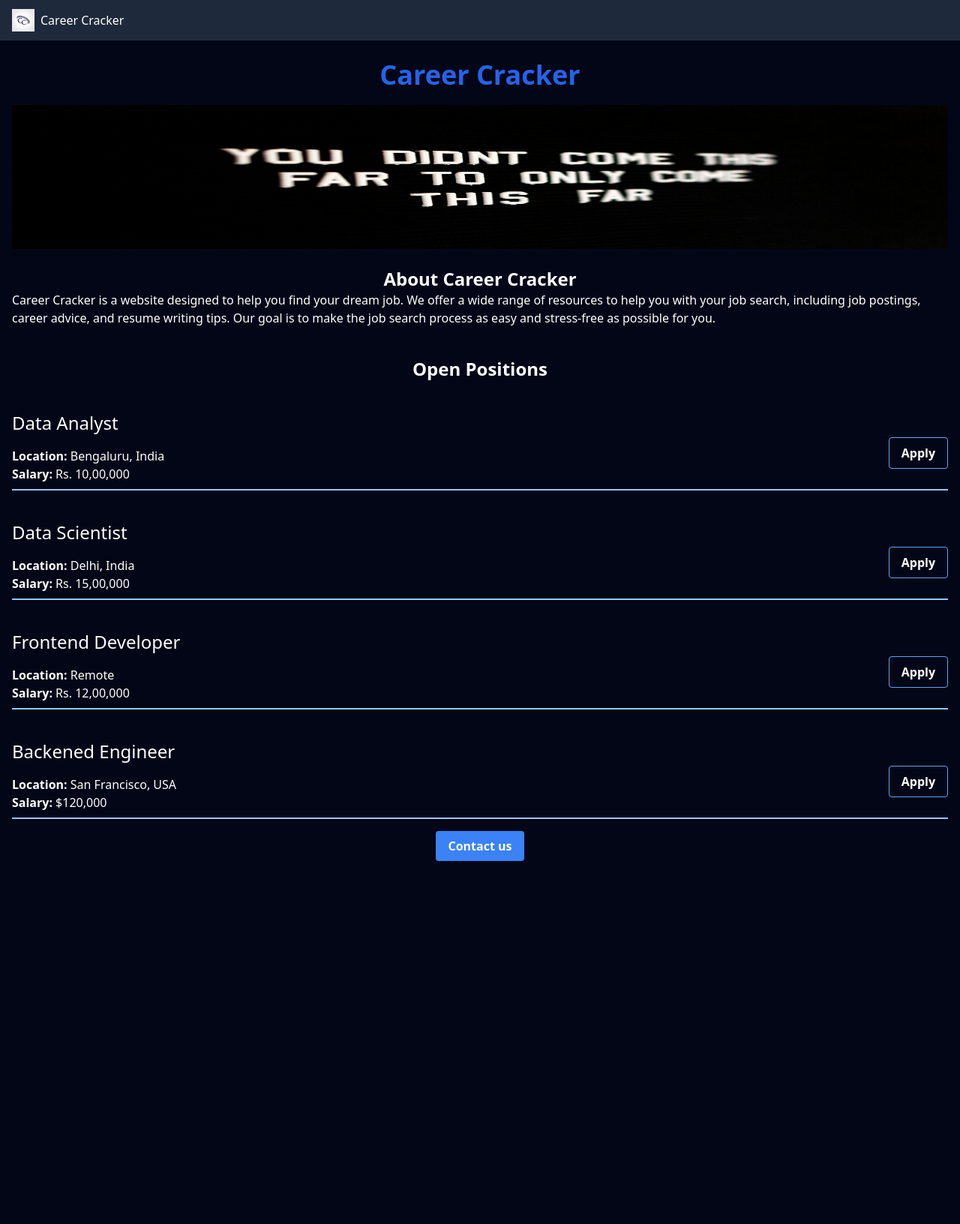
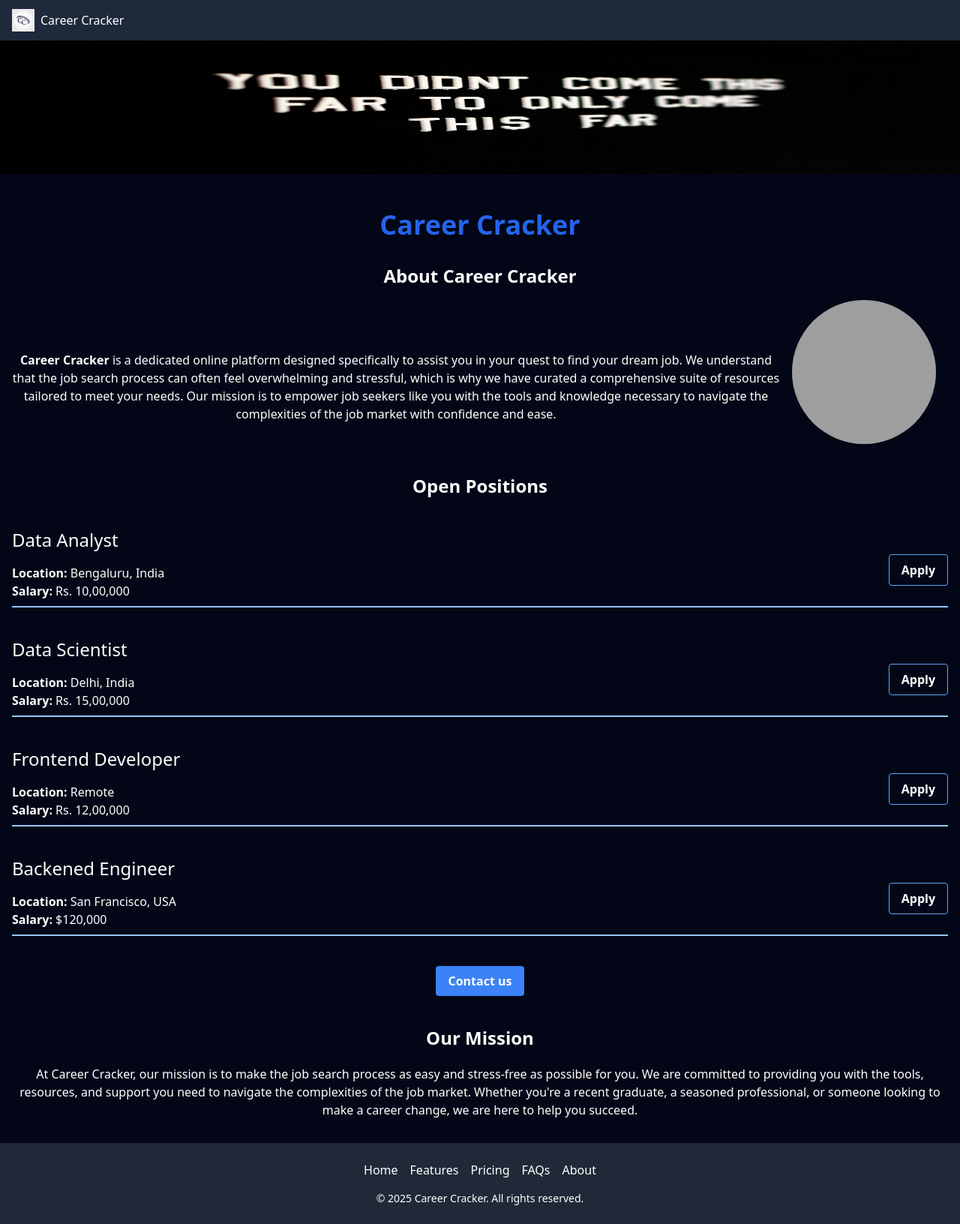
Before and after one commit to vinnu112p/career-website, a Flask app: page / in a window 1280 px wide. Shown: the whole page at 75% size. Before the commit the page ends 1148 px from the top, so only its background shows below. Run offline with Flask 3, Linux system fonts and the light colour scheme; some libraries are stand-ins or nearby versions; grey boxes are pictures that could not be loaded.

Commit message:
Adding Functionalities

```diff
--- /dev/null
+++ b/templates/footer.html
@@ -0,0 +1,14 @@
+<footer class="bg-gray-800 text-white py-6 w-full">
+    <div class="container mx-auto px-4">
+        <div class="flex flex-col items-center">
+            <div class="flex space-x-4 mb-4">
+                <a href="#" class="hover:text-gray-400">Home</a>
+                <a href="#" class="hover:text-gray-400">Features</a>
+                <a href="#" class="hover:text-gray-400">Pricing</a>
+                <a href="#" class="hover:text-gray-400">FAQs</a>
+                <a href="#" class="hover:text-gray-400">About</a>
+            </div>
+            <p class="text-sm">&copy; 2025 Career Cracker. All rights reserved.</p>
+        </div>
+    </div>
+</footer>
--- a/templates/home.html
+++ b/templates/home.html
@@ -11,15 +11,20 @@
 </head>
 <body class="bg-slate-950">
   {% include 'nav.html'%}
-  <div class="container mx-auto px-4 py-8 mt-12">
-    <h1 class="text-4xl font-bold text-blue-600 text-center font-sans">Career Cracker</h1>
-    <img src = "https://6a082b66-a9dd-416a-9836-c6bf9a926a2e-00-3lcb996nfk1t3.pike.replit.dev/static/banner.jpg" class="w-full h-48 mt-5 object-fit" >"
 
-    <h2 class="text-2xl font-bold text-white text-center font-sans">About Career Cracker</h2>
+  <img src = "https://6a082b66-a9dd-416a-9836-c6bf9a926a2e-00-3lcb996nfk1t3.pike.replit.dev/static/banner.jpg" class="w-full h-48 mt-10 object-fit" >
+  <div class="container mx-auto px-4  mt-12">
+    <h1 class="text-4xl font-bold text-blue-600 text-center font-sans mb-8">Career Cracker</h1>
+
+
+
+    <h2 class="text-2xl font-bold text-white text-center font-sans mb-4">About Career Cracker</h2>
+    <div class="flex flex-col md:flex-row justify-center items-center ">
     <p1 class="text-white text-center font-sans mt-10">
-    Career Cracker is a website designed to help you find your dream job. We offer a wide range of resources to help you with your job search, including job postings, career advice, and resume writing tips. Our goal is to make the job search process as easy and stress-free as possible for you.
+      <b>Career Cracker</b> is a dedicated online platform designed specifically to assist you in your quest to find your dream job. We understand that the job search process can often feel overwhelming and stressful, which is why we have curated a comprehensive suite of resources tailored to meet your needs. Our mission is to empower job seekers like you with the tools and knowledge necessary to navigate the complexities of the job market with confidence and ease.
     </p1>
-
+    <img src="/static/work.jpg" class="h-48 w-48 object-cover object-center rounded-full mx-4 " >
+    </div>
     <h2 class="text-2xl font-bold text-white text-center font-sans mt-10">Open Positions</h2>
    <div>
 
@@ -29,12 +34,20 @@
 
    </div>
 
-    <div class="flex justify-center mt-4">
-      <button class="bg-blue-500 hover:bg-blue-700 text-white font-bold py-2 px-4 rounded ease-in-out duration-300">Contact us</button>
+    <div class="flex justify-center mt-10 mb-10">
+      <a href="mailto:patelvinnu.112@gmail.com?subject=Question%20about%20Job%20openings&body=My%20name%3A%20%3CYour%20name%3E%0D%0A%0D%0AMy%20Question%3A%20%3CEnter%20your%20question%20here%3E%0D%0A" type="button" class="bg-blue-500 hover:bg-blue-700 text-white font-bold py-2 px-4 rounded ease-in-out duration-300">Contact us</a>
     </div>
 
+    <h2 class="text-2xl font-bold text-white text-center font-sans ">Our Mission</h2>
+    <div class="flex flex-col md:flex-row justify-center items-center mb-8">
+    <p1 class="text-white text-center font-sans mt-5">
 
+      At Career Cracker, our mission is to make the job search process as easy and stress-free as possible for you. We are committed to providing you with the tools, resources, and support you need to navigate the complexities of the job market. Whether you're a recent graduate, a seasoned professional, or someone looking to make a career change, we are here to help you succeed.
+    </p1>
 
   </div>
+  </div>
+
+  {% include 'footer.html' %}
 </body>
 </html>
--- a/templates/jobitem.html
+++ b/templates/jobitem.html
@@ -11,5 +11,5 @@
    </div>
    {% endif %}
   </div>
-  <button class="bg-transparent hover:bg-blue-700 text-white font-bold  rounded ease-in-out duration-300 mt-4 py-2 px-4 border border-blue-400"">Apply</button>
+  <a href="mailto:patelvinnu.112@gmail.com?subject=Application%20for%20{{job['title']}}&body=My%20name%20%3CYour%20name%3E%0D%0A%0D%0AMy%20resume%20%3CYour%20resume%20link%3E%0D%0A%0D%0AMy%20linkedin%20%3CYour%20linkedin%20link%3E" type="button" class="bg-transparent hover:bg-blue-700 text-white font-bold  rounded ease-in-out duration-300 mt-4 py-2 px-4 border border-blue-400"">Apply</a>
  </div>
```
Also changed, not shown: 1 other file.
